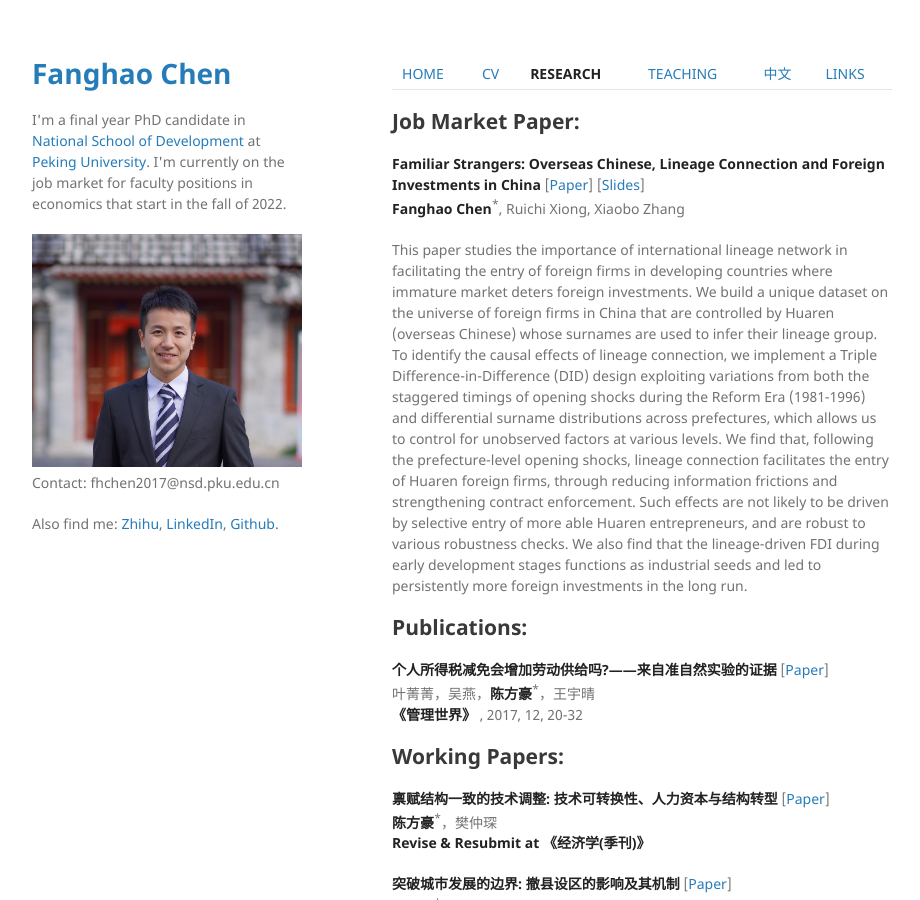
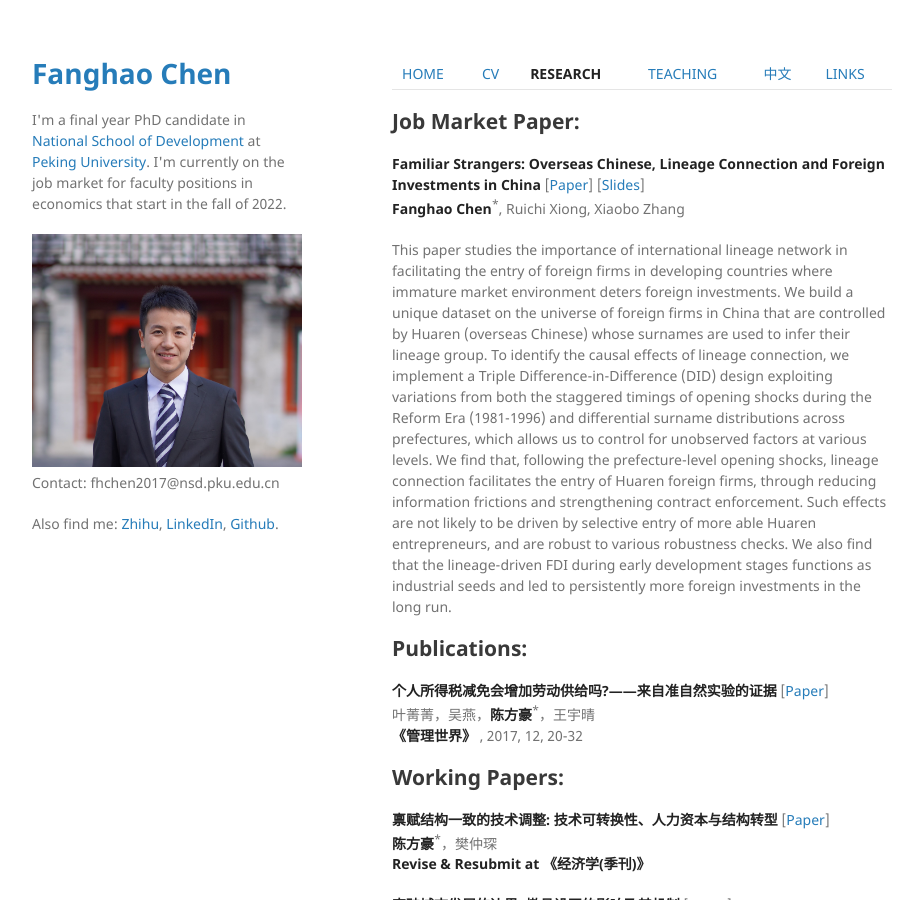
Before and after one commit to FanghaoChen/homepage, a Jekyll site: the page built from research.md, in a window 1280 px wide and 900 px high. Shown: the whole window, without its empty margins (178-1098 px from the left). Built offline with Jekyll 4.4.1, drawn with Linux system fonts in a browser that asks for light colours.

Commit message:
Update research.md

```diff
--- a/research.md
+++ b/research.md
@@ -6,10 +6,10 @@ layout: default
 
 ## Job Market Paper:
 
-**Familiar Strangers: Overseas Chinese, Lineage Connection and Foreign Investments in China** [[Paper](./assets/JMP_211025.pdf)] [[Slides](./assets/familiar_stranger_slides_210925.pdf)]<br/>
+**Familiar Strangers: Overseas Chinese, Lineage Connection and Foreign Investments in China** [[Paper](./assets/JMP_211104.pdf)] [[Slides](./assets/familiar_stranger_slides_210925.pdf)]<br/>
 **Fanghao Chen**<sup>*</sup>, Ruichi Xiong, Xiaobo Zhang
 
-This paper studies the importance of international lineage network in facilitating the entry of foreign firms in developing countries where immature market deters foreign investments. We build a unique dataset on the universe of foreign firms in China that are controlled by Huaren (overseas Chinese) whose surnames are used to infer their lineage group. To identify the causal effects of lineage connection, we implement a Triple Difference-in-Difference (DID) design exploiting variations from both the staggered timings of opening shocks during the Reform Era (1981-1996) and differential surname distributions across prefectures, which allows us to control for unobserved factors at various levels. We find that, following the prefecture-level opening shocks, lineage connection facilitates the entry of Huaren foreign firms, through reducing information frictions and strengthening contract enforcement. Such effects are not likely to be driven by selective entry of more able Huaren entrepreneurs, and are robust to various robustness checks. We also find that the lineage-driven FDI during early development stages functions as industrial seeds and led to persistently more foreign investments in the long run.
+This paper studies the importance of international lineage network in facilitating the entry of foreign firms in developing countries where immature market environment deters foreign investments. We build a unique dataset on the universe of foreign firms in China that are controlled by Huaren (overseas Chinese) whose surnames are used to infer their lineage group. To identify the causal effects of lineage connection, we implement a Triple Difference-in-Difference (DID) design exploiting variations from both the staggered timings of opening shocks during the Reform Era (1981-1996) and differential surname distributions across prefectures, which allows us to control for unobserved factors at various levels. We find that, following the prefecture-level opening shocks, lineage connection facilitates the entry of Huaren foreign firms, through reducing information frictions and strengthening contract enforcement. Such effects are not likely to be driven by selective entry of more able Huaren entrepreneurs, and are robust to various robustness checks. We also find that the lineage-driven FDI during early development stages functions as industrial seeds and led to persistently more foreign investments in the long run.
 
 ## Publications:
 
```
